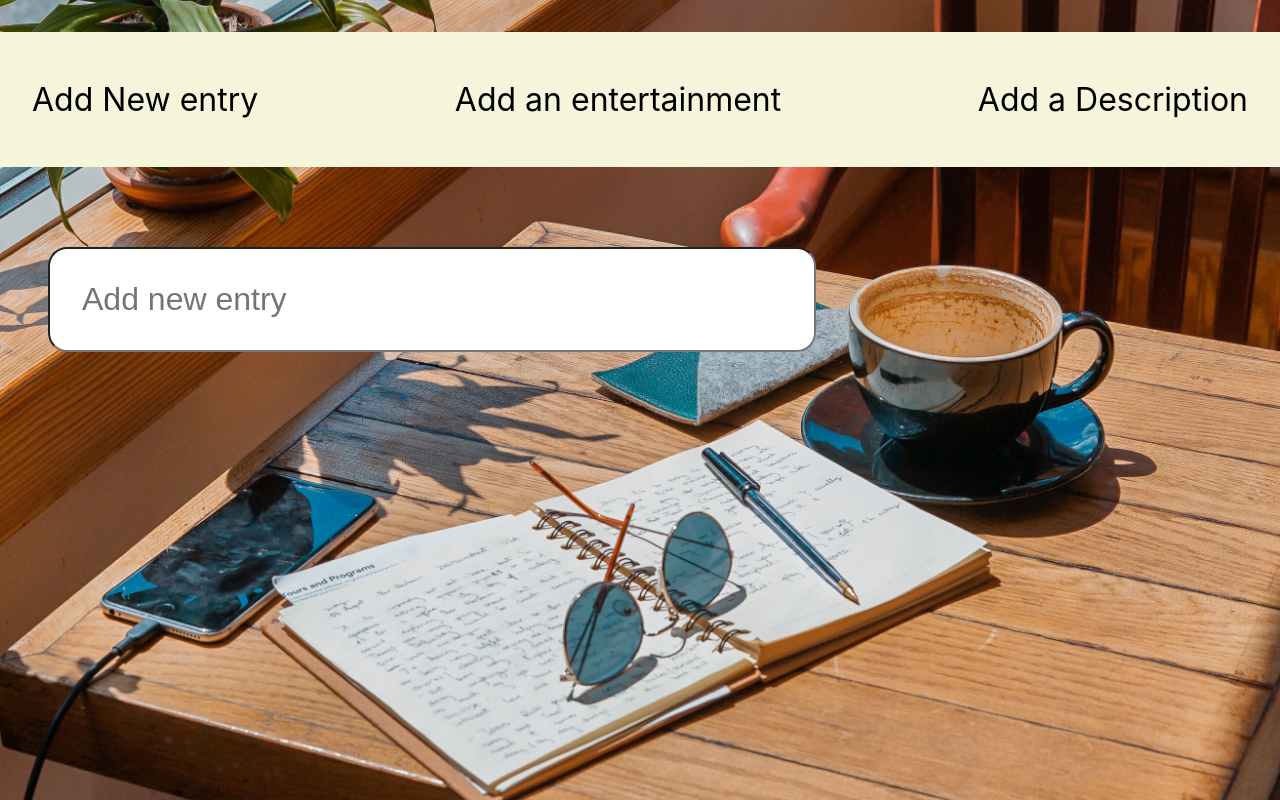
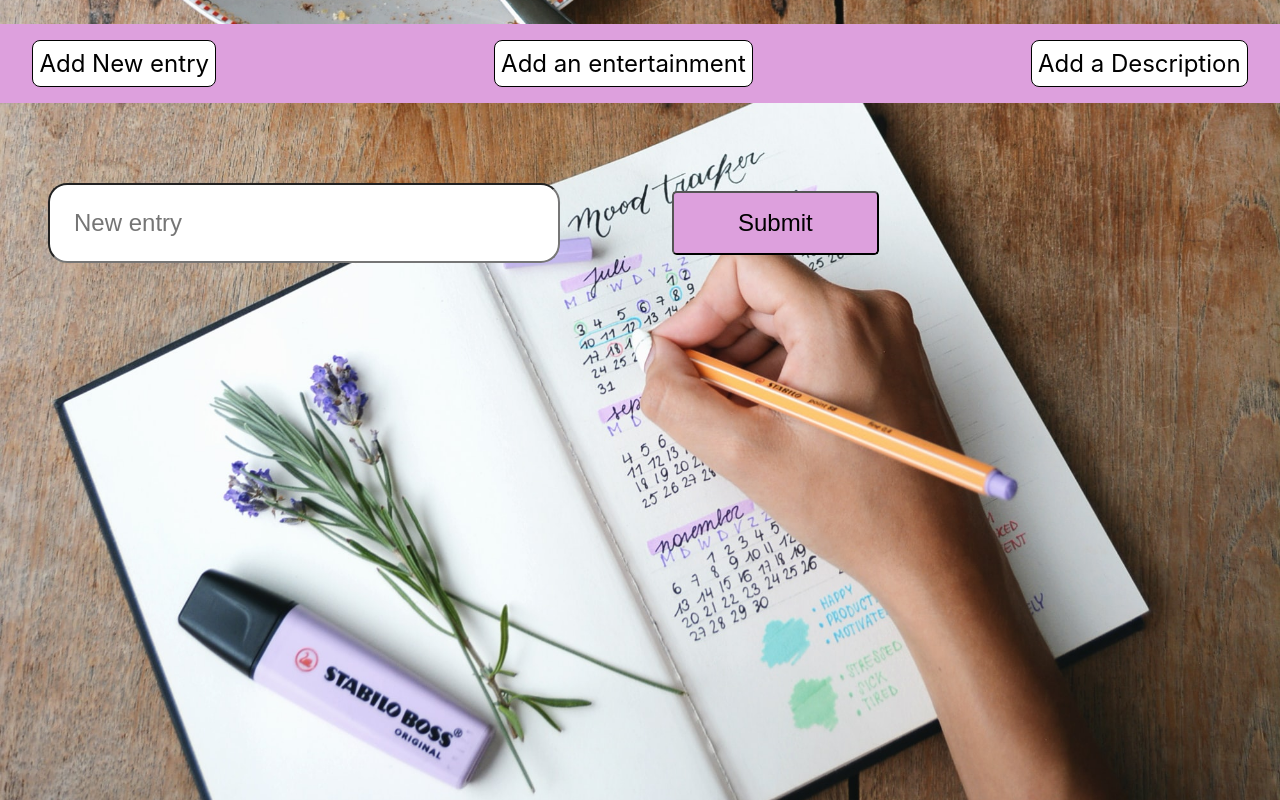
Before and after one commit to Rollyloni/diary-project-Client, a React (Create React App) app: page /new in a window 1280 px wide. Built offline with nearby package versions, Linux system fonts and the light colour scheme.

Commit message:
add css style

```diff
--- a/src/Components/NavBarComponent.scss
+++ b/src/Components/NavBarComponent.scss
@@ -4,14 +4,19 @@ li {
 .links__section {
   text-decoration: none;
   color: black;
+  border: 1px solid black;
+  display: block;
+  padding: 0.5rem 0.4rem;
+  background-color: white;
+  border-radius: 0.5rem;
 }
 
 .links {
   display: flex;
   justify-content: space-between;
-  background-color: beige;
-  padding: 3rem 2rem;
-  font-size: 2rem;
+  background-color: plum;
+  padding: 1rem 2rem;
+  font-size: 1.5rem;
 }
 
 textarea {
@@ -19,14 +24,17 @@ textarea {
   padding: 1rem;
   width: 80%;
   margin: 4rem;
-  font-size: 2rem;
+  font-size: 1.5rem;
   color: black;
   border-radius: 1.5rem;
 }
 input {
   margin: 3rem;
-  padding: 2rem;
-  width: 60%;
-  font-size: 2rem;
+  padding: 1.5rem;
+  width: 40%;
+  font-size: 1.5rem;
   border-radius: 1.2rem;
 }
+section {
+  display: flex;
+}
--- a/src/Components/NewEntryComponent.js
+++ b/src/Components/NewEntryComponent.js
@@ -3,7 +3,8 @@ import React from "react";
 const NewEntry = () => {
   return (
     <div>
-      <input placeholder="Add new entry" />
+      <input placeholder="New entry" />
+      <button>Submit</button>
     </div>
   );
 };
--- a/src/Components/SearchComponent.js
+++ b/src/Components/SearchComponent.js
@@ -4,6 +4,11 @@ const SearchComponent = () => {
   return (
     <div>
       <input placeholder="Search..." />
+      <section>
+        <button> Add Movie</button>
+        <button> Add Music</button>
+        <button> Add Book</button>
+      </section>
     </div>
   );
 };
--- a/src/Pages/HomePage.scss
+++ b/src/Pages/HomePage.scss
@@ -1,5 +1,14 @@
 body {
-  background-image: url("../assets/images/toa-heftiba-QnUywvDdI1o-unsplash.jpg");
+  background-image: url("../assets/images/estee-janssens-NO0W3c0speE-unsplash\ \(1\).jpg");
   background-position: center;
   background-size: cover;
 }
+
+button {
+  padding: 1rem 4rem;
+  margin: 4rem;
+  font-size: 1.5rem;
+  background-color: plum;
+  color: black;
+  border-radius: 0.3rem;
+}
```
